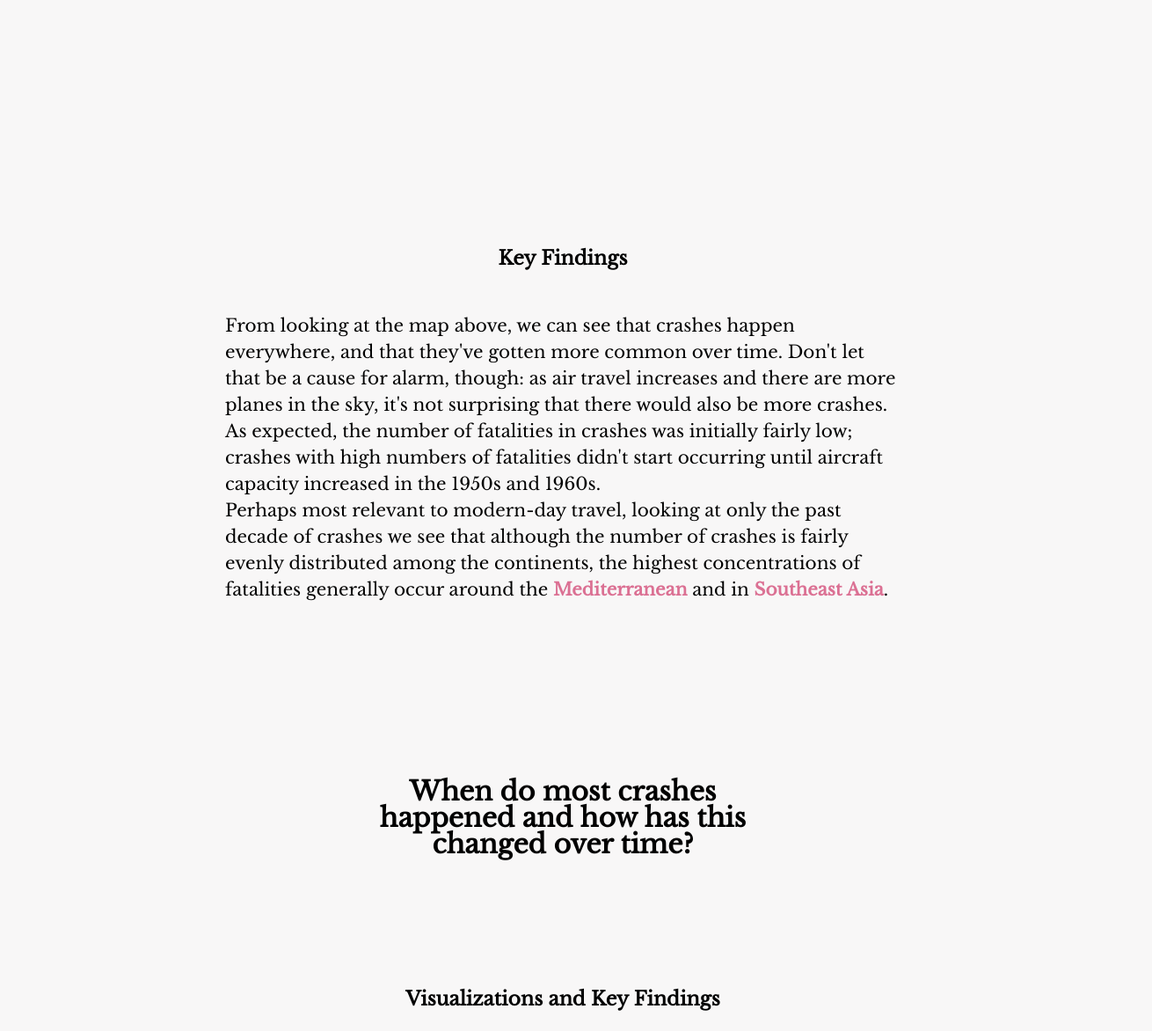
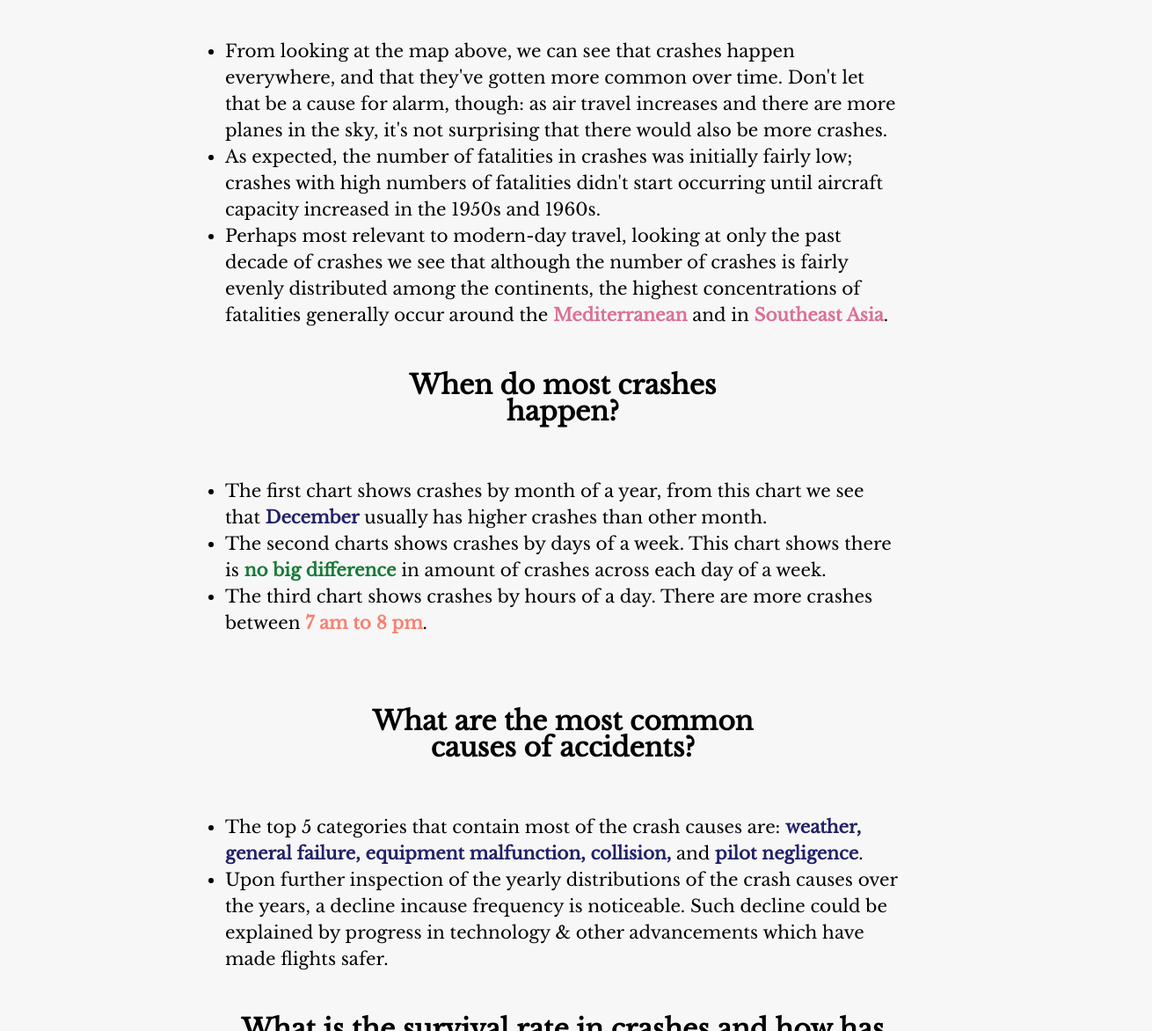
Before and after one commit to elaineye117/flight_crash_analysis, a plain HTML site: page index.html in a window 1280 px wide. Shown: the part 1628-2800 px from the top of the page at 88% size, 1310 px wide, since content can reach past the window. Drawn offline with nearby package versions, Linux system fonts and the light colour scheme; a script that the page names is missing; a web font is replaced by a local one.

Commit message:
Standardizing formatting, removing unnecessary h3 text, cleaning up display.

```diff
--- a/index.html
+++ b/index.html
@@ -34,7 +34,7 @@
 <header class="page-header" id="main">
   <h1 style="text-align: center;">Introduction</h1>
   <p>
-    Our project is on airplane crashes and fatalities since 1908.
+    Our project looks at airplane crashes and fatalities since 1908.
 
     We envisioned the user of this dataset as someone planning a trip who wants to make informed decisions about their potential safety, with their
     questions falling into four main categories: Where have the most crashes happened? When do the most crashes happen? What are the most common
@@ -68,26 +68,26 @@
   <div id='map-div'></div>
   <div id='time-slider'></div>
 </div>
-<h3>Key Findings</h3>
+<h3></h3>
 <div id="finding-when" class="finding_image_one">
-  <p>
-    From looking at the map above, we can see that crashes happen everywhere, and that they've gotten more common over time.
+  <ul>
+    <li>From looking at the map above, we can see that crashes happen everywhere, and that they've gotten more common over time.
       Don't let that be a cause for alarm, though: as air travel increases and there are more planes in the sky, it's not surprising that there would also be more crashes.
-    As expected, the number of fatalities in crashes was initially fairly low; crashes with high numbers of fatalities didn't start occurring until aircraft capacity increased in the 1950s and 1960s.
-    <br>Perhaps most relevant to modern-day travel, looking at only the past decade of crashes we see that although
-    the number of crashes is fairly evenly distributed among the continents, the highest concentrations of fatalities generally occur around the <span style="color:palevioletred; font-weight: bold;">Mediterranean</span> and in <span style="color:palevioletred; font-weight: bold;">Southeast Asia</span>.
+    <li>As expected, the number of fatalities in crashes was initially fairly low; crashes with high numbers of fatalities didn't start occurring until aircraft capacity increased in the 1950s and 1960s.</li>
+    <li>Perhaps most relevant to modern-day travel, looking at only the past decade of crashes we see that although
+      the number of crashes is fairly evenly distributed among the continents, the highest concentrations of fatalities generally occur around the <span style="color:palevioletred; font-weight: bold;">Mediterranean</span> and in <span style="color:palevioletred; font-weight: bold;">Southeast Asia</span>.</li>
 
-  </p>
+  </ul>
 </div>
 
 
 <div id="when" class="finding_image_one">
-  <h2 style="text-align: center;"><strong>When</strong> do most crashes happened and how has this changed over time?</h2>
+  <h2 style="text-align: center;"><strong>When</strong> do most crashes happen?</h2>
 
 </div>
 
 <div id='visb'></div>
-<h3>Visualizations and Key Findings</h3>
+<h3></h3>
 <div class="finding_image_one">
   <ul>
     <li>The first chart shows crashes by month of a year, from this chart we see that <span style="color:rgb(33, 33, 104); font-weight: bold;">December</span> usually has higher crashes than other month.</li>
@@ -103,7 +103,7 @@
   <h2 style="text-align: center;">What are the most common <strong>causes</strong> of accidents?</h2>
 </div>
 <div id='visc'></div>
-<h3>Visualizations and Key Findings</h3>
+<h3></h3>
 <div class="finding_image_one">
   <ul>
     <li>The top 5 categories that contain most of the crash causes are: <span style="color:rgb(33, 33, 104); font-weight: bold;">weather, general failure, equipment malfunction, collision,</span> and <span style="color:rgb(33, 33, 104); font-weight: bold;">pilot negligence</span>.</li>
@@ -138,7 +138,7 @@
 <h2 id="survival_title" style="text-align: center;">What is the survival rate in crashes and how has this changed over time?</h2>
 <div class="finding_image_one">
   <br>
-  <h3>Visualizations and Key Findings</h3>
+  <h3></h3>
   <div class="finding_image_one">
     <ul>
       <li>The number of crashes has <span style="color:rgb(33, 33, 104); font-weight: bold;">decreased</span> overtime.</li>
@@ -150,13 +150,13 @@
   </div>
   <div id="survival-vis"></div>
 
-
+</div>
 
 <div class="conclusion" id ='conclusion'></div>
 <h2 id="conclusion_title" style="text-align: center;">To the Traveler:</h2>
 <div class="finding_image_one">
-  <p> You shouldn’t worry too much about a possible crash as the technology developing overtimes. We are safer than any other time in the history,
-    <br>However if you really must, then you better check that there are no clouds in the sky upon your departure;) </p>
+  <p> You shouldn’t worry too much about a possible crash, as technology has developed and improved over time. We are safer now than earlier in the history of air travel!
+    <br>However if you really must, then you better check that there are no clouds in the sky upon your departure. ;) </p>
   <br>
 
 </div>
--- a/resources/style.css
+++ b/resources/style.css
@@ -57,7 +57,7 @@ h2{
   margin: 0 auto;
   font-size: 30px;
   line-height: 1;
-  padding: 200px 0px 100px;
+  padding: 50px 0px 20px;
   text-align: left;
   color: black;
   font-weight: bold;
@@ -68,7 +68,7 @@ h3{
   margin: 0 auto;
   font-size: 22px;
   line-height: 1;
-  padding: 50px 0;
+  padding: 20px;
   text-align: center;
   color: black;
   font-weight: bold;
@@ -196,7 +196,7 @@ margin: auto;
   -webkit-backdrop-filter: blur(10px);
   text-align: center;
   border-bottom-color: tomato;
-
+  z-index: 1;
 }
 .navigation ul{
   padding: 10px;
```
Lines whose indentation alone changed are shown as unchanged.
